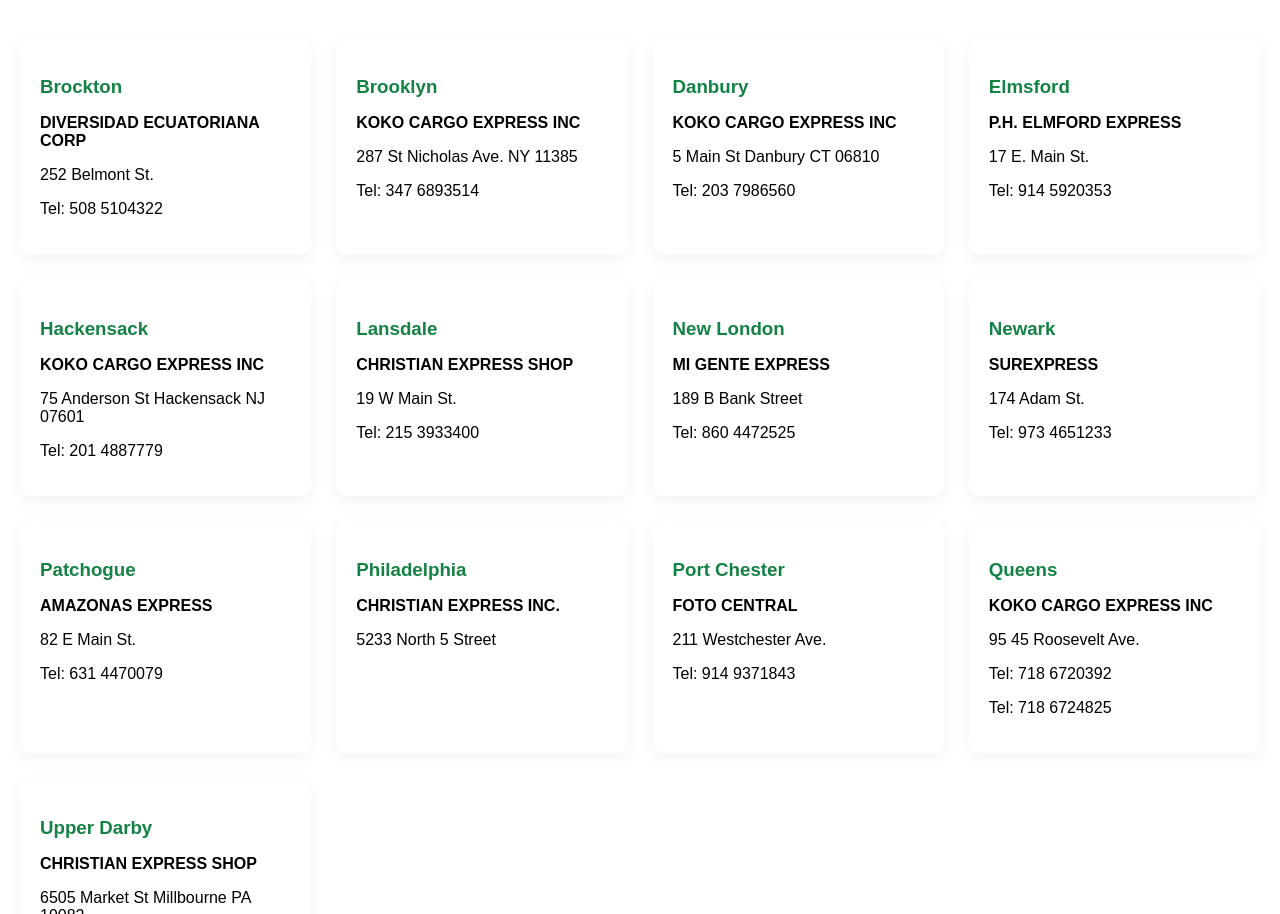
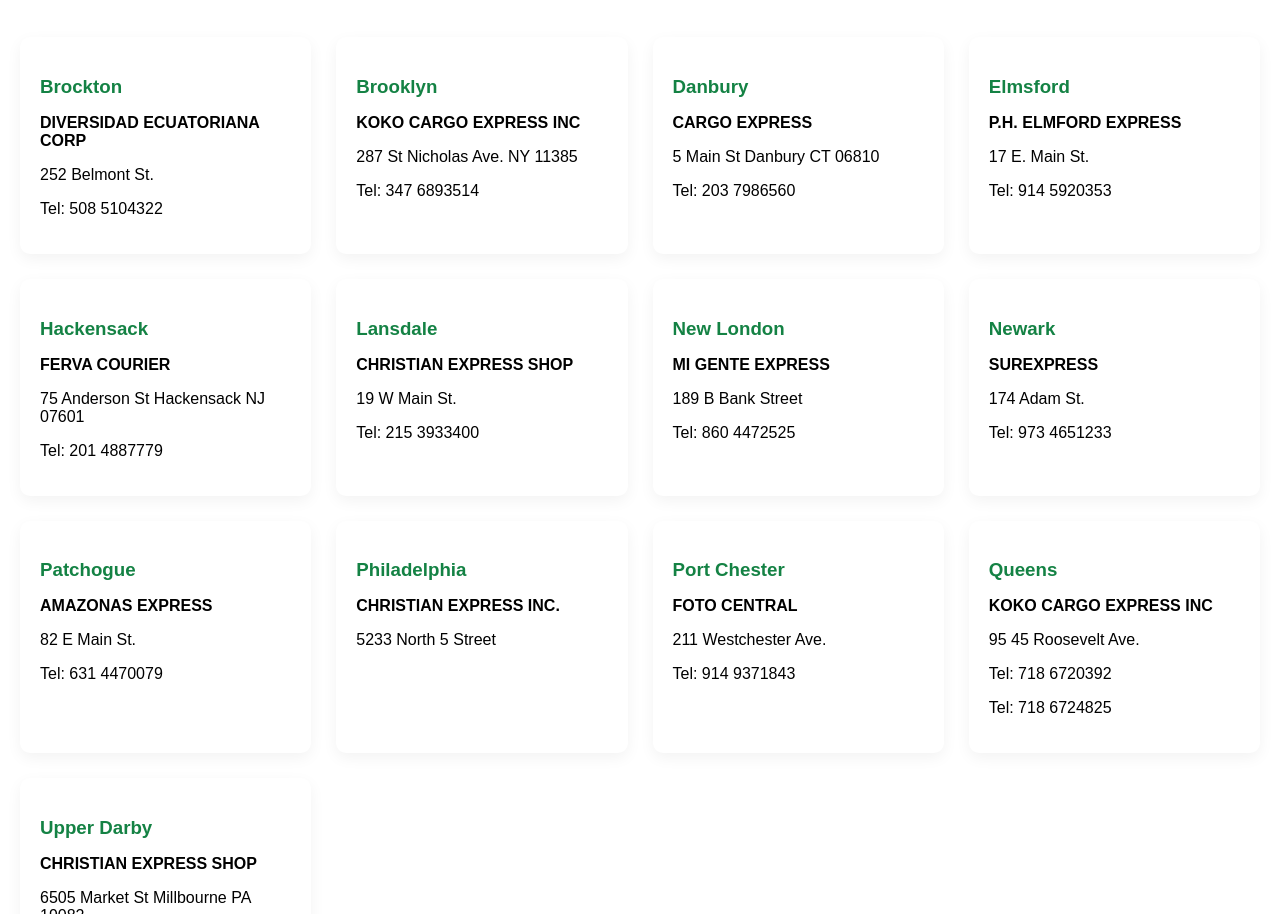
Before and after one commit to kdumancela/kokocargoexpress, a plain HTML site: page index.html in a window 1280 px wide. Shown: the part 1071-1985 px from the top of the page. Drawn offline with Linux system fonts and the light colour scheme.

```diff
--- a/index.html
+++ b/index.html
@@ -88,7 +88,7 @@
 
             <div class="location-card">
                 <h3>Danbury</h3>
-                <p><strong>KOKO CARGO EXPRESS INC</strong></p>
+                <p><strong>CARGO EXPRESS</strong></p>
                 <p>5 Main St Danbury CT 06810</p>
                 <p>Tel: 203 7986560</p>
             </div>
@@ -102,7 +102,7 @@
 
             <div class="location-card">
                 <h3>Hackensack</h3>
-                <p><strong>KOKO CARGO EXPRESS INC</strong></p>
+                <p><strong>FERVA COURIER</strong></p>
                 <p>75 Anderson St Hackensack NJ 07601</p>
                 <p>Tel: 201 4887779</p>
             </div>
```
